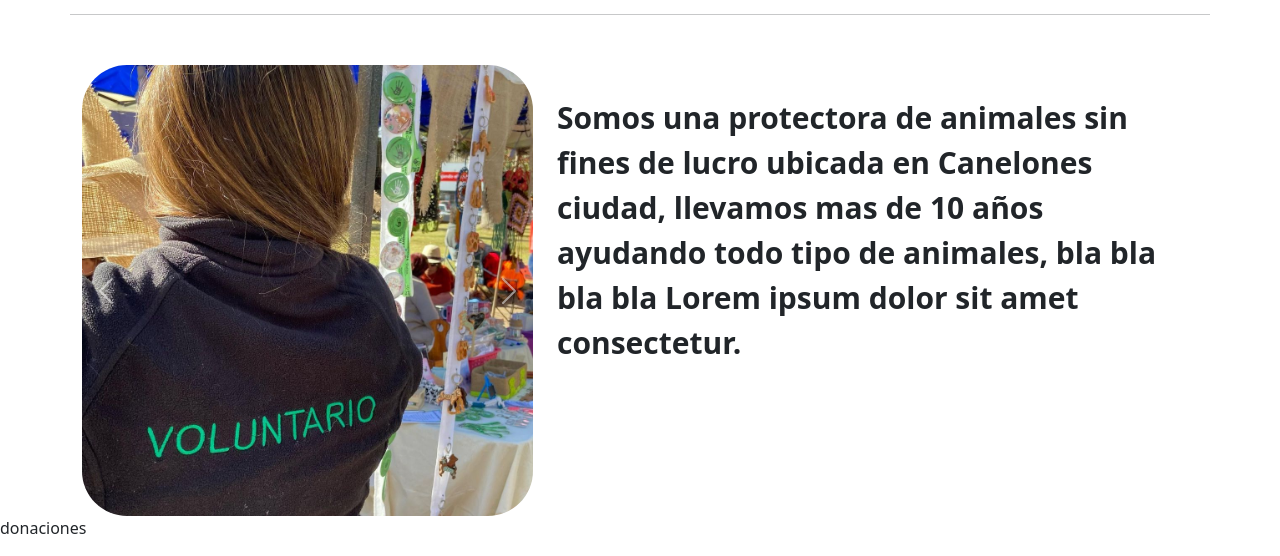
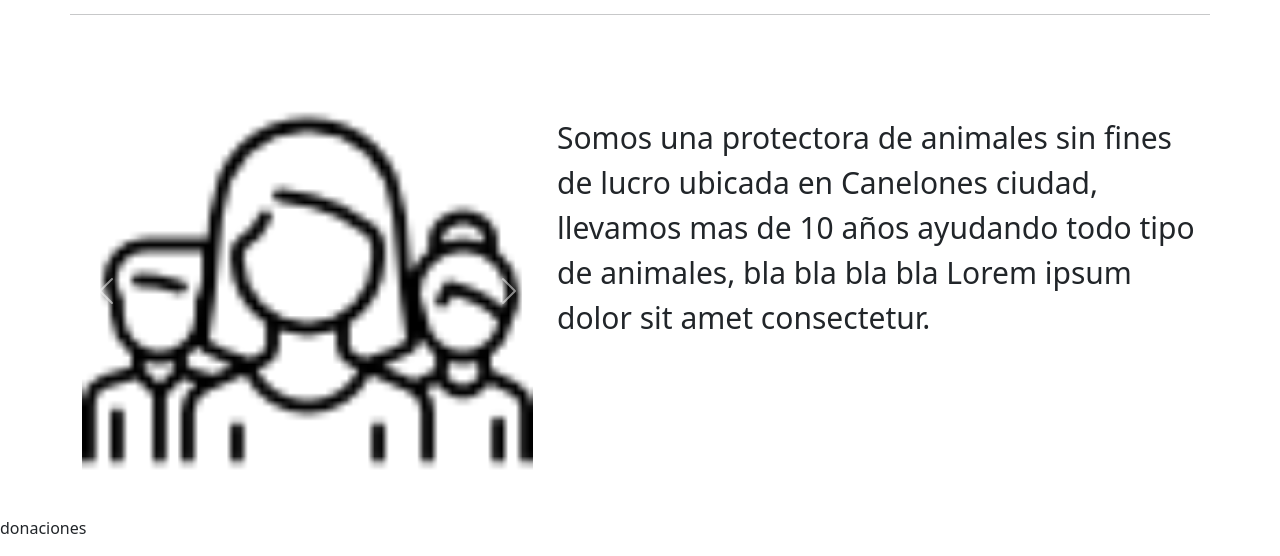
Before and after one commit to juanchi26/patitas-canelones, a plain HTML site: page index.html in a window 1280 px wide. Shown: the part 654-1210 px from the top of the page. Drawn offline with nearby package versions, Linux system fonts and the light colour scheme.

Commit message:
carousel slide

```diff
--- a/index.html
+++ b/index.html
@@ -73,12 +73,12 @@
         <hr class="container">
         <section class="container" id="sobreNosotros">
             <div class="d-flex justify-content-center row">
-                <div class="col-lg-5 col-sm-12 carousel slide carousel-fade" id="carousel">
+                <div class="col-lg-5 col-sm-12 carousel slide carousel-fade" id="carousel" data-bs-ride="carousel">
                     <div class="carousel-inner">
-                        <div class="carousel-item active" data-bs-interval="200">
+                        <div class="carousel-item active" data-bs-interval="3000">
                             <img src="/patitas-canelones/img/voluntaria.jpg" alt="imagen de una voluntaria" class="voluntaria" width="100%">
                         </div>
-                        <div class="carousel-item ">
+                        <div class="carousel-item" data-bs-interval="3000">
                             <img src="/patitas-canelones/img/equipo.png" alt="imagen de una voluntaria" class="voluntaria" width="100%">
                         </div>
                     </div>
--- a/style.css
+++ b/style.css
@@ -30,8 +30,8 @@ h1{
 
 .descripcion{
     font-size: 30px;
-    font-weight: 600;
-    padding-top: 30px;
+    font-weight: 500;
+    padding-top: 50px;
 
 }
 
```
